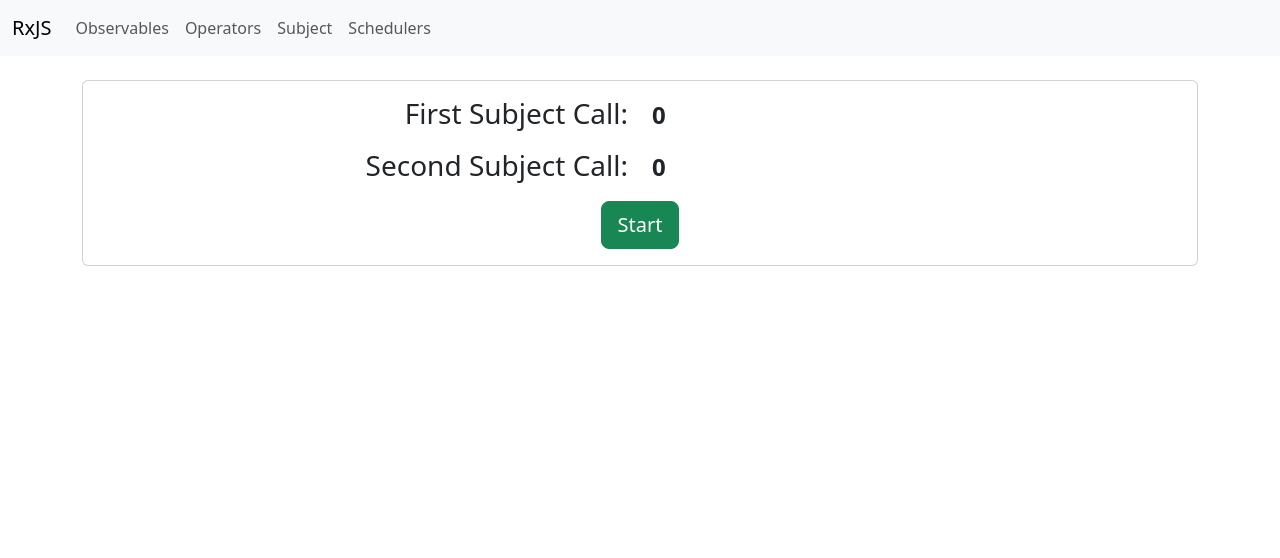
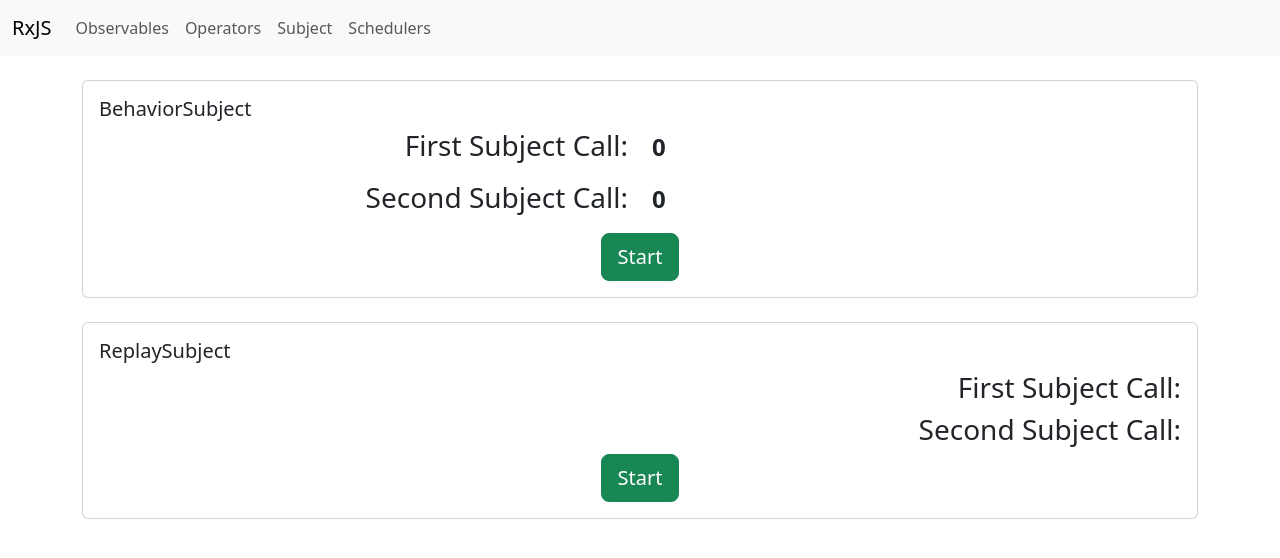
Before and after one commit to JMan4342/RxJS-Code, an Angular app in the folder RxJS-Code/: page /subject in a window 1280 px wide. Shown: the top 558 px of the page. Built offline with nearby package versions, Linux system fonts and the light colour scheme.

Commit message:
Create ReplaySubject demo.

```diff
--- a/RxJS-Code/src/app/subject/subject.component.html
+++ b/RxJS-Code/src/app/subject/subject.component.html
@@ -1,20 +1,59 @@
 <div class="container my-4">
   <div class="card">
     <div class="card-body">
+      <h5 class="card-title">BehaviorSubject</h5>
       <div class="row">
-        <h3 class="col text-end">First Subject Call: </h3>
+        <h3 class="col text-end">First Subject Call:</h3>
         <p class="col fw-semibold fs-4">{{ firstCallBS }}</p>
       </div>
       <div class="row">
-        <h3 class="col text-end">Second Subject Call: </h3>
+        <h3 class="col text-end">Second Subject Call:</h3>
         <p class="col fw-semibold fs-4">{{ secondCallBS }}</p>
       </div>
       <!-- <div class="d-flex justify-content-center">
         <p class="fw-semibold fs-3">{{completeMessage}}</p>
       </div> -->
       <div class="d-flex justify-content-center">
-          <button type="button" class="btn btn-success btn-lg" (click)="startBehaviorCalls()">Start</button>
+        <button
+          type="button"
+          class="btn btn-success btn-lg"
+          (click)="startBehaviorCalls()"
+        >
+          Start
+        </button>
       </div>
     </div>
   </div>
 </div>
+
+<div class="container my-4">
+  <div class="card">
+    <div class="card-body">
+      <h5 class="card-title">ReplaySubject</h5>
+      <div class="row">
+        <h3 class="col text-end">First Subject Call:</h3>
+        <p *ngFor="let x of firstCallReplay" class="col fw-semibold fs-4">
+          {{ x }}
+        </p>
+      </div>
+      <div class="row">
+        <h3 class="col text-end">Second Subject Call:</h3>
+        <p *ngFor="let y of secondCallReplay" class="col fw-semibold fs-4">
+          {{ y }}
+        </p>
+      </div>
+      <!-- <div class="d-flex justify-content-center">
+        <p class="fw-semibold fs-3">{{completeMessage}}</p>
+      </div> -->
+      <div class="d-flex justify-content-center">
+        <button
+          type="button"
+          class="btn btn-success btn-lg"
+          (click)="startReplayCall()"
+        >
+          Start
+        </button>
+      </div>
+    </div>
+  </div>
+</div>
--- a/RxJS-Code/src/app/subject/subject.component.ts
+++ b/RxJS-Code/src/app/subject/subject.component.ts
@@ -1,16 +1,20 @@
+import { CommonModule } from '@angular/common';
 import { Component } from '@angular/core';
-import { BehaviorSubject } from 'rxjs';
+import { BehaviorSubject, ReplaySubject } from 'rxjs';
 
 @Component({
   selector: 'app-subject',
   standalone: true,
-  imports: [],
+  imports: [CommonModule],
   templateUrl: './subject.component.html',
   styleUrl: './subject.component.css',
 })
 export class SubjectComponent {
   firstCallBS: number = 0;
   secondCallBS: number = 0;
+
+  firstCallReplay: any = [];
+  secondCallReplay: any = [];
 
   startBehaviorCalls() {
     const subject = new BehaviorSubject(0);
@@ -23,7 +27,7 @@ export class SubjectComponent {
     });
 
     setInterval(() => {
-      subject.next(counter += 1);
+      subject.next(counter++);
     }, 1000);
 
     setTimeout(() => {
@@ -36,6 +40,54 @@ export class SubjectComponent {
 
     setTimeout(() => {
       subject.unsubscribe();
-    }, 10000)
+    }, 10000);
+  }
+
+  startReplayCall() {
+    const subject = new ReplaySubject(3);
+    let counter = 0;
+
+    subject.subscribe({
+      next: (x) => {
+        console.log(`observerA: ${x}`), this.firstCallReplay.push(x);
+        console.log(this.firstCallReplay);
+      },
+    });
+
+    subject.next(1);
+    subject.next(2);
+    subject.next(3);
+    subject.next(4);
+
+    setTimeout(() => {
+      subject.subscribe({
+        next: (x) => {
+          console.log(`observerB: ${x}`), this.secondCallReplay.push(x);
+          console.log(this.secondCallReplay);
+        },
+      });
+    }, 4000);
+
+    subject.next(5);
+
+    // setTimeout(() => {
+    //   subject.unsubscribe();
+    // }, 10000);
+    // const subject = new ReplaySubject(3); // buffer 3 values for new subscribers
+
+    // subject.subscribe({
+    //   next: (v) => console.log(`observerA: ${v}`),
+    // });
+
+    // subject.next(1);
+    // subject.next(2);
+    // subject.next(3);
+    // subject.next(4);
+
+    // subject.subscribe({
+    //   next: (v) => console.log(`observerB: ${v}`),
+    // });
+
+    // subject.next(5);
   }
 }
```
